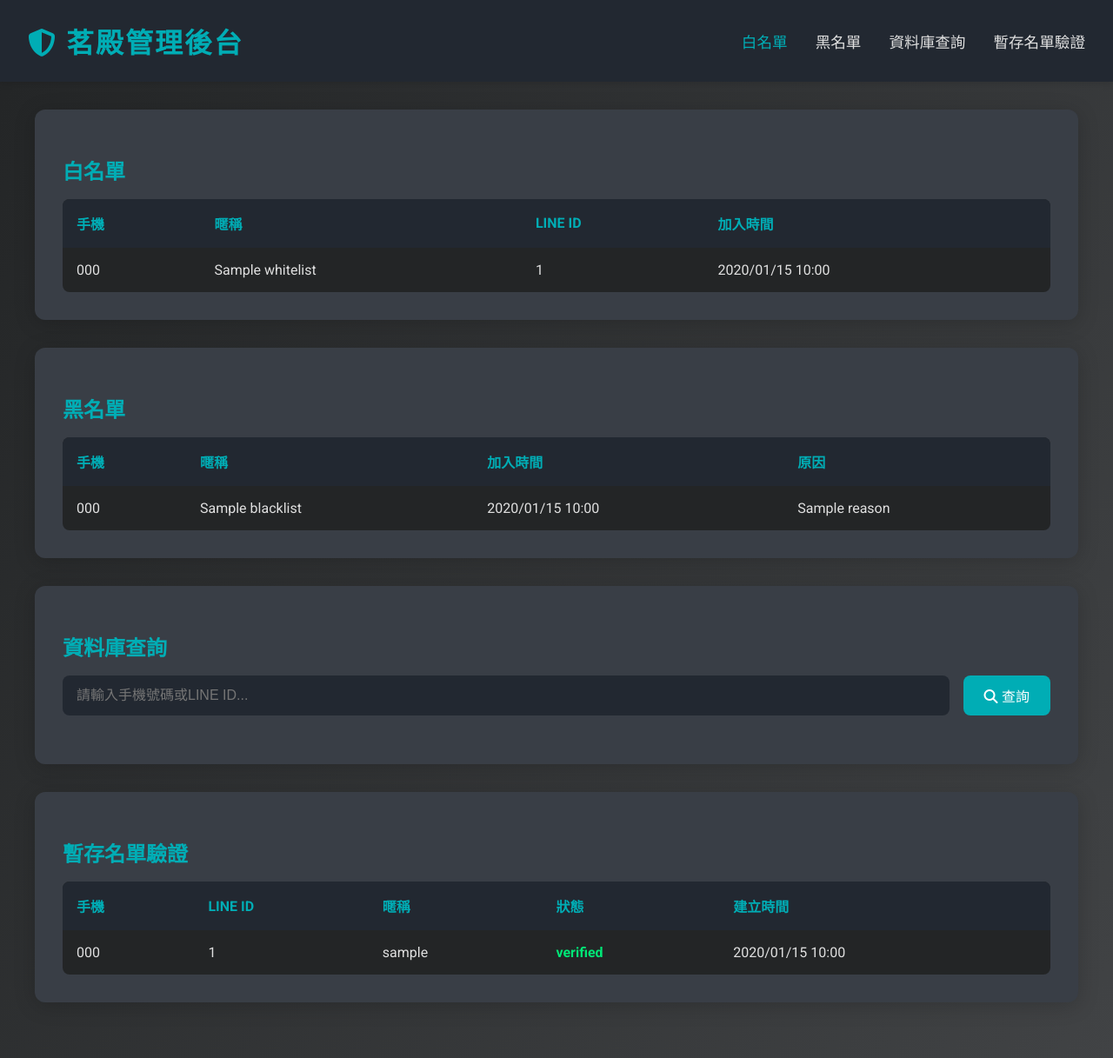
After one commit to Suan0503/Test_Mod, a Flask app: template templates/admin_dashboard.html in a window 1280 px wide. The commit adds this page. Shown: the whole page at 87% size. Run offline with Flask 3, Linux system fonts and the light colour scheme; the template is opened without the code that fills it: most values are stand-ins (such as "Sample title", 1, 10 or a date in 2020).

Commit message:
1106-002

```diff
--- a/app.py
+++ b/app.py
@@ -1,4 +1,3 @@
-
 import sys
 import os
 sys.path.append(os.path.abspath(os.path.dirname(__file__)))  # ✅ 確保 handler 可被 import
@@ -100,6 +99,20 @@ def search():
             results.append({"type": "抽獎券", "line_user_id": c.line_user_id, "report_no": c.report_no, "amount": c.amount})
     return render_template("search_result.html", q=q, results=results)
 
+from models import Whitelist, Blacklist, TempVerify
+
+@app.route('/admin/dashboard')
+def admin_dashboard():
+    whitelists = Whitelist.query.order_by(Whitelist.created_at.desc()).limit(100).all()
+    blacklists = Blacklist.query.order_by(Blacklist.created_at.desc()).limit(100).all()
+    tempverifies = TempVerify.query.order_by(TempVerify.created_at.desc()).limit(100).all()
+    return render_template(
+        'admin_dashboard.html',
+        whitelists=whitelists,
+        blacklists=blacklists,
+        tempverifies=tempverifies
+    )
+
 if __name__ == "__main__":
     # 初始化 admin panel
     from hander.admin_panel import init_admin
--- a/hander/admin_panel.py
+++ b/hander/admin_panel.py
@@ -1,10 +1,9 @@
-
 import sys
 import os
 sys.path.append(os.path.abspath(os.path.dirname(os.path.dirname(__file__))))
 from flask_admin import Admin
 from flask_admin.contrib.sqla import ModelView
-from models import Whitelist, Blacklist, Coupon
+from models import Whitelist, Blacklist, Coupon, TempVerify
 from extensions import db
 
 
@@ -87,11 +86,41 @@ class CouponModelView(ModernModelView):
             ]
         return super().render(template, **kwargs)
 
+class TempVerifyModelView(ModernModelView):
+    column_searchable_list = ['phone', 'line_id', 'nickname']
+    column_labels = {
+        'id': '編號',
+        'phone': '手機',
+        'line_id': 'LINE ID',
+        'nickname': '暱稱',
+        'status': '狀態',
+        'created_at': '建立時間'
+    }
+    column_choices = {
+        'status': [
+            ('pending', '待驗證'),
+            ('verified', '已通過'),
+            ('failed', '失敗')
+        ]
+    }
+    can_create = False
+    can_edit = True
+    can_delete = True
+    page_size = 20
+    def on_model_change(self, form, model, is_created):
+        from flask import flash
+        super().on_model_change(form, model, is_created)
+        if model.status == 'verified':
+            flash('已通過驗證，請同步至白名單！', 'success')
+        elif model.status == 'failed':
+            flash('已標記為失敗。', 'warning')
+
 def init_admin(app):
     admin = Admin(app, name='後台管理')
     admin.add_view(WhitelistModelView(Whitelist, db.session, name='<i class="fa fa-list"></i> 白名單', endpoint='whitelist'))
     admin.add_view(BlacklistModelView(Blacklist, db.session, name='<i class="fa fa-ban"></i> 黑名單', endpoint='blacklist'))
     admin.add_view(CouponModelView(Coupon, db.session, name='<i class="fa fa-ticket"></i> 抽獎券', endpoint='coupon'))
+    admin.add_view(TempVerifyModelView(TempVerify, db.session, name='<i class="fa fa-clock"></i> 暫存名單驗證', endpoint='tempverify'))
     # 確保自訂 CSS 被載入
     @app.context_processor
     def override_admin_css():
--- /dev/null
+++ b/templates/admin_dashboard.html
@@ -0,0 +1,237 @@
+<!DOCTYPE html>
+<html lang="zh-Hant">
+<head>
+    <meta charset="UTF-8">
+    <meta name="viewport" content="width=device-width, initial-scale=1.0">
+    <title>茗殿管理後台</title>
+    <link href="https://fonts.googleapis.com/css2?family=Roboto:wght@400;700&display=swap" rel="stylesheet">
+    <link rel="stylesheet" href="https://cdnjs.cloudflare.com/ajax/libs/font-awesome/6.4.0/css/all.min.css">
+    <style>
+        body {
+            font-family: 'Roboto', 'Noto Sans TC', sans-serif;
+            background: linear-gradient(120deg, #232526 0%, #414345 100%);
+            color: #e0e0e0;
+            margin: 0;
+            min-height: 100vh;
+        }
+        header {
+            background: #222831;
+            padding: 1.5rem 2rem;
+            display: flex;
+            align-items: center;
+            justify-content: space-between;
+            box-shadow: 0 2px 8px rgba(0,0,0,0.12);
+        }
+        header h1 {
+            font-size: 2rem;
+            font-weight: 700;
+            color: #00adb5;
+            margin: 0;
+            letter-spacing: 2px;
+        }
+        nav {
+            display: flex;
+            gap: 2rem;
+        }
+        nav a {
+            color: #e0e0e0;
+            text-decoration: none;
+            font-size: 1.1rem;
+            transition: color 0.2s;
+        }
+        nav a.active, nav a:hover {
+            color: #00adb5;
+        }
+        main {
+            padding: 2rem;
+            max-width: 1200px;
+            margin: 0 auto;
+        }
+        .card {
+            background: #393e46;
+            border-radius: 12px;
+            box-shadow: 0 4px 24px rgba(0,0,0,0.18);
+            padding: 2rem;
+            margin-bottom: 2rem;
+        }
+        .card h2 {
+            color: #00adb5;
+            font-size: 1.5rem;
+            margin-bottom: 1rem;
+        }
+        .search-bar {
+            display: flex;
+            gap: 1rem;
+            margin-bottom: 1.5rem;
+        }
+        .search-bar input {
+            flex: 1;
+            padding: 0.7rem 1rem;
+            border-radius: 8px;
+            border: none;
+            background: #222831;
+            color: #e0e0e0;
+            font-size: 1rem;
+        }
+        .search-bar button {
+            background: #00adb5;
+            color: #fff;
+            border: none;
+            border-radius: 8px;
+            padding: 0.7rem 1.5rem;
+            font-size: 1rem;
+            cursor: pointer;
+            transition: background 0.2s;
+        }
+        .search-bar button:hover {
+            background: #007b8a;
+        }
+        table {
+            width: 100%;
+            border-collapse: collapse;
+            background: #232526;
+            border-radius: 8px;
+            overflow: hidden;
+        }
+        th, td {
+            padding: 1rem;
+            text-align: left;
+        }
+        th {
+            background: #222831;
+            color: #00adb5;
+            font-weight: 700;
+        }
+        tr {
+            border-bottom: 1px solid #393e46;
+        }
+        tr:last-child {
+            border-bottom: none;
+        }
+        .btn {
+            background: #00adb5;
+            color: #fff;
+            border: none;
+            border-radius: 6px;
+            padding: 0.5rem 1rem;
+            font-size: 0.95rem;
+            cursor: pointer;
+            transition: background 0.2s;
+        }
+        .btn:hover {
+            background: #007b8a;
+        }
+        .status-pending {
+            color: #ffd600;
+            font-weight: bold;
+        }
+        .status-verified {
+            color: #00e676;
+            font-weight: bold;
+        }
+        .status-failed {
+            color: #e53935;
+            font-weight: bold;
+        }
+        @media (max-width: 800px) {
+            main { padding: 1rem; }
+            .card { padding: 1rem; }
+            th, td { padding: 0.5rem; }
+        }
+    </style>
+</head>
+<body>
+    <header>
+        <h1><i class="fa-solid fa-shield-halved"></i> 茗殿管理後台</h1>
+        <nav>
+            <a href="#whitelist" class="active">白名單</a>
+            <a href="#blacklist">黑名單</a>
+            <a href="#search">資料庫查詢</a>
+            <a href="#tempverify">暫存名單驗證</a>
+        </nav>
+    </header>
+    <main>
+        <div class="card" id="whitelist">
+            <h2>白名單</h2>
+            <table>
+                <thead>
+                    <tr>
+                        <th>手機</th>
+                        <th>暱稱</th>
+                        <th>LINE ID</th>
+                        <th>加入時間</th>
+                    </tr>
+                </thead>
+                <tbody>
+                    {% for w in whitelists %}
+                    <tr>
+                        <td>{{ w.phone }}</td>
+                        <td>{{ w.name }}</td>
+                        <td>{{ w.line_id }}</td>
+                        <td>{{ w.created_at.strftime('%Y/%m/%d %H:%M') }}</td>
+                    </tr>
+                    {% endfor %}
+                </tbody>
+            </table>
+        </div>
+        <div class="card" id="blacklist">
+            <h2>黑名單</h2>
+            <table>
+                <thead>
+                    <tr>
+                        <th>手機</th>
+                        <th>暱稱</th>
+                        <th>加入時間</th>
+                        <th>原因</th>
+                    </tr>
+                </thead>
+                <tbody>
+                    {% for b in blacklists %}
+                    <tr>
+                        <td>{{ b.phone }}</td>
+                        <td>{{ b.name }}</td>
+                        <td>{{ b.created_at.strftime('%Y/%m/%d %H:%M') }}</td>
+                        <td>{{ b.reason }}</td>
+                    </tr>
+                    {% endfor %}
+                </tbody>
+            </table>
+        </div>
+        <div class="card" id="search">
+            <h2>資料庫查詢</h2>
+            <form class="search-bar" action="/search" method="get">
+                <input type="text" name="q" placeholder="請輸入手機號碼或LINE ID...">
+                <button type="submit"><i class="fa fa-search"></i> 查詢</button>
+            </form>
+            <div id="search-result">
+                <!-- 查詢結果顯示區 -->
+            </div>
+        </div>
+        <div class="card" id="tempverify">
+            <h2>暫存名單驗證</h2>
+            <table>
+                <thead>
+                    <tr>
+                        <th>手機</th>
+                        <th>LINE ID</th>
+                        <th>暱稱</th>
+                        <th>狀態</th>
+                        <th>建立時間</th>
+                    </tr>
+                </thead>
+                <tbody>
+                    {% for t in tempverifies %}
+                    <tr>
+                        <td>{{ t.phone }}</td>
+                        <td>{{ t.line_id }}</td>
+                        <td>{{ t.nickname }}</td>
+                        <td class="status-{{ t.status }}">{{ t.status }}</td>
+                        <td>{{ t.created_at.strftime('%Y/%m/%d %H:%M') }}</td>
+                    </tr>
+                    {% endfor %}
+                </tbody>
+            </table>
+        </div>
+    </main>
+</body>
+</html>
```
Also changed, not shown: models.py (+8 -0 lines), templates/search_result.html (+32 -21 lines), 1 other file.
